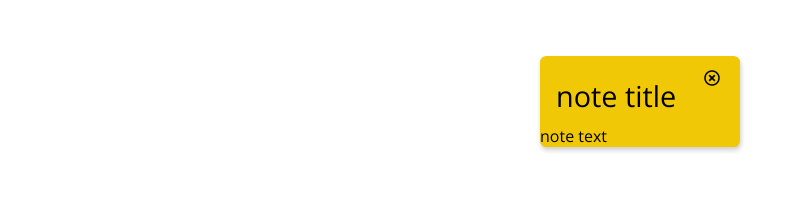
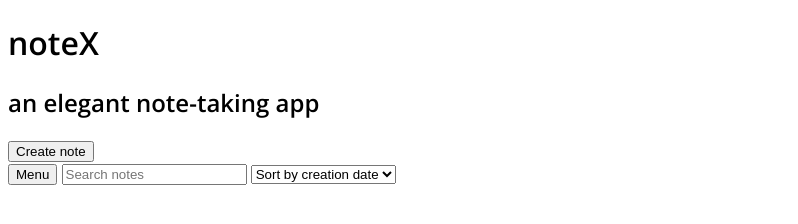
Before and after one commit to decameronn/noteX, a website: page app/pug/index.pug in a window 1280 px wide. Shown: the whole page, without its empty margins (0-798 px from the left). Drawn offline with nearby package versions, Linux system fonts and the light colour scheme; files that its build step writes are made by us from their sources.

Commit message:
discard all olf code. start new design

```diff
--- a/app/pug/body.pug
+++ b/app/pug/body.pug
@@ -1,32 +1,19 @@
 body
-  //- div(class="navbar-above-main-container")
-    reserved for search box, user, login, share, etc.
+  div(class="container")
 
-  //- div(class="main-container")
+    header(class="header")
+      h1 noteX
+      h2 an elegant note-taking app
 
-  //-   //- notes header, reserved for New Note element
-  //-   div(class="tn-container")
-  //-     ul(class="tn-group")
-  //-       li(class="tn-input")
-  //-         textarea(id="tn-textarea" placeholder="Take new note...")
-  //-         //- input(id="input-text" type="text", name="text", placeholder="Take new note...")
-  //-       li(class="tn-input")
-  //-         ul(class="tn-buttons")
-  //-           li(class="tn-button" id="btn-edit")
-  //-             i(class="far fa-edit")
-  //-           li(class="tn-button" id="btn-copy")
-  //-             i(class="far fa-copy")
-  //-           li(class="tn-button" id="btn-close")
-  //-             i(class="far fa-times-circle")
+    button(class="button" id="create-note") Create note
 
-  //-   //- notes body, reserved for the List of Notes
-  //-   div(class="nl-container")
-  //-     div(class="nl-note")
+    div(class="menu")
+      button(class="button" id="menu-button") Menu
+      input(type="text" id="search-text" placeholder="Search notes")
+      select(class="dropdown" id="sort-by")
+        option(value="byDate") Sort by creation date
+        option(value="byEdited") Sort by last edited
+        option(value="byRecent") Sort by most recent
 
-  div(id="notes-wrapper")
-    div(class="tc-notes")
-      div(class="tc-note")
-        div(class="tc-note-header")
-          i(class="tc-note-close far fa-times-circle")
-        div(class="tc-note-title") note title
-        div(class="tc-note-text") note text
+    div(class="leftside-bar")
+      //- tags, calendar and everything else should go in here
--- a/app/sass/style.sass
+++ b/app/sass/style.sass
@@ -5,141 +5,3 @@ body
   // background: url('../img/jan-kahanek-g3O5ZtRk2E4-unsplash.jpg') #a6bbf5
   // background-size: cover
   font-family: 'Open Sans', sans-serif
-
-// ul
-//   list-style: none
-
-// // ul>li
-// //   border: 1px solid blue
-// //   display: inline-block
-// //   // margin-left: 1em;
-// //   width: 2em
-
-
-// .main-container
-//   height: 100vh
-
-// .tn-container
-//   border: 1px solid red
-//   display: flex
-//   justify-content: center
-//   align-items: center
-//   height: 10vh
-//   width: 100vw
-
-//   .tn-group
-//     border: 1px solid red
-//     // border-radius: 0.4em
-//     width: 35vw
-//     padding: 0.5em 0.8em
-//     display: flex
-//     flex-flow: row wrap
-
-//   .tn-textarea
-//     display: flex
-
-//   .tn-buttons
-//     display: flex;
-//     border: 1px solid #858585
-
-//     .tn-button
-//       margin-left: .5em
-//       &:hover
-//         background: red;
-
-//   // .tn-group
-//   //   display: flex
-//   //   flex-flow: row wrap
-//   //   // justify-content: center
-//   //   height: 5vh
-//   //   width: 30vw
-//   //   border-radius: 0.5em
-//   //   // box-shadow: 2px 2px 2px 2px rgba(0, 0, 0, .2), 2px 2px 2px 2px rgba(0, 0, 0, .2)
-//   //   border: 1px solid green
-
-//   //   .tn-input
-//   //     display: flex
-//   //     align-items: center
-
-//   //   .input-text
-//   //     width: auto
-//   //     border: 1px solid orange
-//   //     font-size: 1em
-//   //     padding: 0.5em
-//   //     border: 0
-
-//   //   .tn-buttons
-//   //     align-self: flex-end
-//   //     border: 1px solid magenta
-
-//   //   .tn-button
-//   //     cursor: pointer;
-//   //     display: flex
-//   //     justify-content: flex-end
-//   //     margin-left: 0.4em
-//   //     width: 2em
-//   //     height: 2em
-
-// .nl-container
-//   width: 80vw
-
-//   .note
-//     max-width: 25vw
-//     max-height: auto
-
-//   .note-title
-//     font-weight: 600
-//   .note-text
-//     font-weight: 300
-
-
-#notes-wrapper
-  padding: 3em
-
-  .new-note-btn
-
-
-.tc-notes
-  display: flex
-  justify-content: center
-  flex-flow: row wrap
-  margin: 0 auto
-
-  .tc-note
-    background-color: #f0c806
-    border-radius: 0.4em
-    width: 200px
-    margin: 0 10px 20px
-    box-shadow: 1px 3px 5px rgba(0, 0, 0, 0.2)
-    transition: all 0.5s
-    cursor: pointer
-
-    .tc-note-header
-      padding: 10px 16px 0
-
-      .tc-note-close
-        display: inline-block
-        width: 24px
-        height: 24px
-        border-radius: 50%
-        line-height: 24px
-        text-align: center
-        transition: all 0.3s
-        float: right
-
-        &:hover
-          background-color: rgba(0, 0, 0, 0.2)
-        &:focus
-          box-shadow: inset 2px 3px 0px rgba(0, 0, 0, 0.8)
-
-    .tc-note-title
-      outline: 0
-      font-size: 1.8em
-      padding: 10px 16px
-    .tc-note-body
-      outline: 0
-      font-size: 20px
-      padding: 10px 16px 16px
-
-    &:hover
-      box-shadow: 2px 4px 10px rgba(0, 0, 0, 0.3)
```
Also changed, not shown: app/js/main.js (+1 -21 lines).
